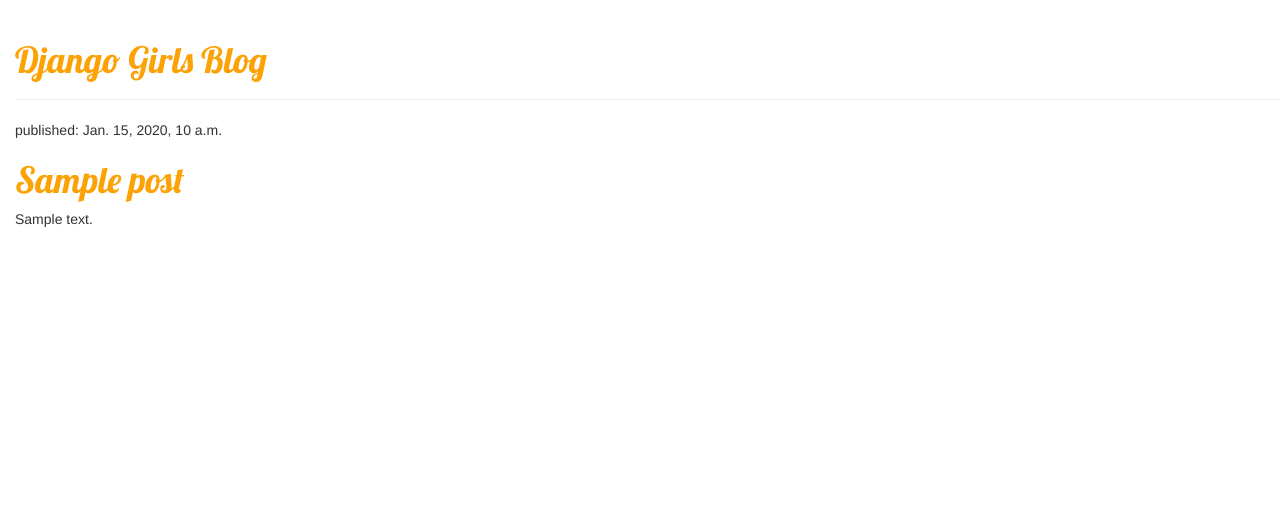
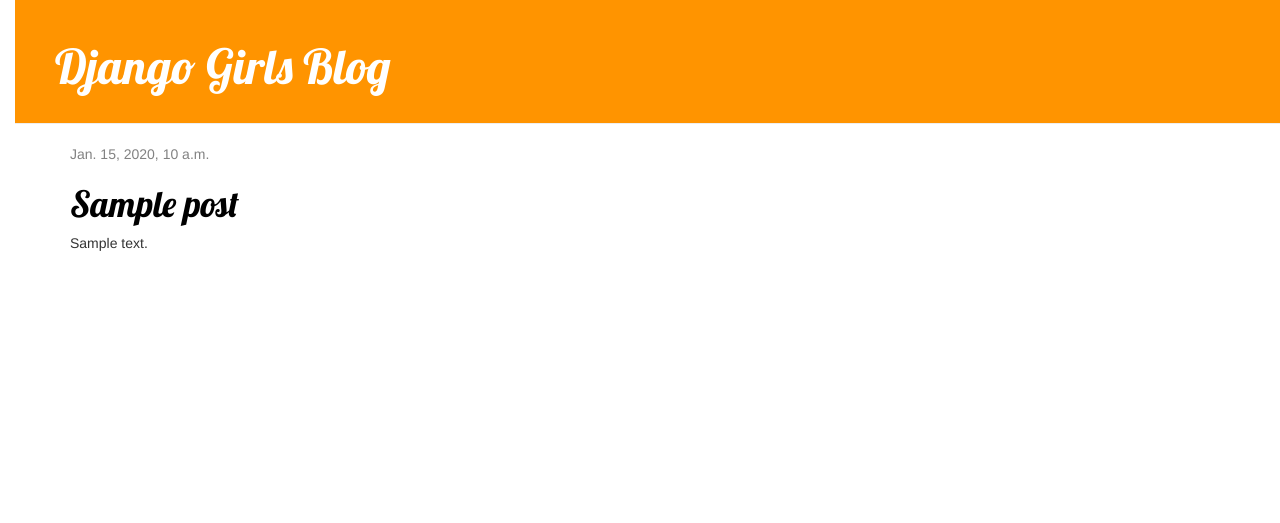
Before and after one commit to SeffyBella/my-first-blog, a Django app: template blog/templates/blog/post_list.html in a window 1280 px wide. Shown: the top 523 px of the page. Run offline with Django 3.2, Linux system fonts and the light colour scheme; the template is opened without the code that fills it: values that come from a table or form of the project are taken from there, others are empty; tables that the repository leaves empty hold one stand-in row (values such as "Sample post"); some libraries are stand-ins or nearby versions.

Commit message:
Added view and template for detailed blog post as well as CSS for the site.

```diff
--- a/blog/static/css/blog.css
+++ b/blog/static/css/blog.css
@@ -5,3 +5,48 @@ h1	a {
 body {
 	padding-left: 15px;
 }
+.page-header {
+	background-color: #ff9400;
+    margin-top:	0;
+    padding: 20px 20px 20px 40px;
+}
+
+.page-header h1, .page-header h1 a, .page-header h1	a:visited, .page-header	h1 a:active	{
+    color: #ffffff;
+    font-size: 36pt;
+    text-decoration: none;
+}
+.content {
+	margin-left: 40px;
+}
+
+h1, h2, h3, h4 {
+	font-family: 'Lobster', cursive;
+}
+
+.date {
+	color: #828282;
+	}
+
+	.save {
+		float: right;
+	}
+
+.post-form textarea, .post-form input {
+	width: 100%;
+}
+
+.top-menu, .top-menu:hover, .top-menu:visited {
+	color: #ffffff;
+	float: right;
+	font-size: 26pt;
+	margin-right: 20px;
+}
+
+.post {
+	margin-bottom: 70px;
+}
+
+.post h1 a, .post h1 a:visited {
+	color: #000000;
+}
--- /dev/null
+++ b/blog/templates/blog/base.html
@@ -0,0 +1,26 @@
+{%load static%}
+<html>
+    <head>
+        <title>Django Girls blog</title>
+        <link rel="stylesheet" href="//maxcdn.bootstrapcdn.com/bootstrap/3.2.0/css/bootstrap.min.css">
+        <link rel="stylesheet" href="//maxcdn.bootstrapcdn.com/bootstrap/3.2.0/css/bootstrap-theme.min.css">
+        <link href="//fonts.googleapis.com/css?family=Lobster&subset=latin,latin-ext"	rel="stylesheet"	type="text/css">
+        <link rel="stylesheet" href="{% static 'css/blog.css' %}">
+
+	</head>
+	<body>
+    	<div class="page-header">
+    	    <h1><a	href="/">Django	Girls Blog</a></h1>
+    	</div>
+    	<div class="content container">
+    	    <div class="row">
+    	        <div class="col-md-8">
+		            {% block content %}
+                    {% endblock %}
+                </div>
+            </div>
+        </div>
+	</body>
+
+
+</html>
--- a/blog/templates/blog/post_list.html
+++ b/blog/templates/blog/post_list.html
@@ -1,26 +1,13 @@
-{%load static%}
-<html>
-    <head>
-    <link	href="//fonts.googleapis.com/css?family=Lobster&subset=latin,latin-ext"	rel="stylesheet"	type="text/css">
-    <link	rel="stylesheet"	href="//maxcdn.bootstrapcdn.com/bootstrap/3.2.0/css/bootstrap.min.css">
-    <link	rel="stylesheet"	href="//maxcdn.bootstrapcdn.com/bootstrap/3.2.0/css/bootstrap-theme.min.css">
-    <link	rel="stylesheet"	href="{% static 'css/blog.css' %}">
+{% extends 'blog/base.html' %}
 
-	    <title>Django Girls blog</title>
-	</head>
-	<body>
-    	<div class="page-header">
-    	    <h1><a	href="/">Django	Girls Blog</a></h1>
-    	</div>
-		{%	for	post in	posts %}
-		<div class="post">
-			<p>published:	{{	post.published_date	}}</p>
-			<h1><a	href="">{{	post.title	}}</a></h1>
-			<p>{{	post.text|linebreaksbr	}}</p>
+{% block content %}
+    {% for post in posts %}
+	    <div class="post">
+			<div class="date">
+				{{ post.published_date	}}
+			</div>
+			<h1><a	href="{% url 'post_detail' pk=post.pk %}"">{{ post.title }}</a></h1>
+			<p>{{ post.text|linebreaksbr }}</p>
 		</div>
-		{%	endfor	%}
-
-	</body>
-
-
-</html>
+	{% endfor %}
+{% endblock content %}
--- a/blog/urls.py
+++ b/blog/urls.py
@@ -3,4 +3,4 @@ from . import views
 
 urlpatterns = [
 	url(r'^$', views.post_list,	name='post_list'),
-]
+	url(r'^post/(?P<pk>\d+)/$', views.post_detail, name='post_detail'), ]
--- a/blog/views.py
+++ b/blog/views.py
@@ -1,4 +1,5 @@
-from django.shortcuts import render
+from django.shortcuts import render, get_object_or_404
+
 from django.utils import timezone
 from .models import Post
 
@@ -6,3 +7,6 @@ from .models import Post
 def post_list(request):
 	posts=Post.objects.filter(published_date__lte=timezone.now())
 	return render(request, 'blog/post_list.html', {'posts': posts})
+def	post_detail(request, pk):
+	post = get_object_or_404(Post,	pk=pk)
+	return render(request, 'blog/post_detail.html',	{'post': post})
```
Also changed, not shown: blog/templates/blog/post_detail.html (added, +13 -0 lines).
